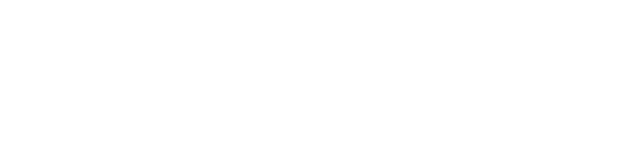
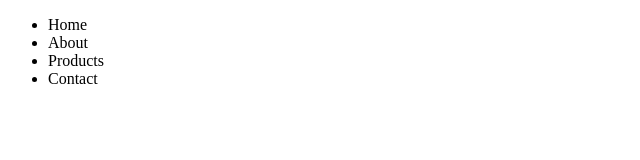
Before and after one commit to paulords95/ideias, a plain HTML site: page index.html in a window 1280 px wide. Shown: the whole page, without its empty margins (0-640 px from the left). Drawn offline with Linux system fonts and the light colour scheme.

Commit message:
Criado menu da página

```diff
--- a/index.html
+++ b/index.html
@@ -9,6 +9,17 @@
 
 <body>
 
+  <div class="nav-bar">
+    <nav>
+      <ul>
+        <li>Home</li>
+        <li>About</li>
+        <li>Products</li>
+        <li>Contact</li>
+      </ul>
+    </nav>
+  </div>
+
 </body>
 
 </html>
```
